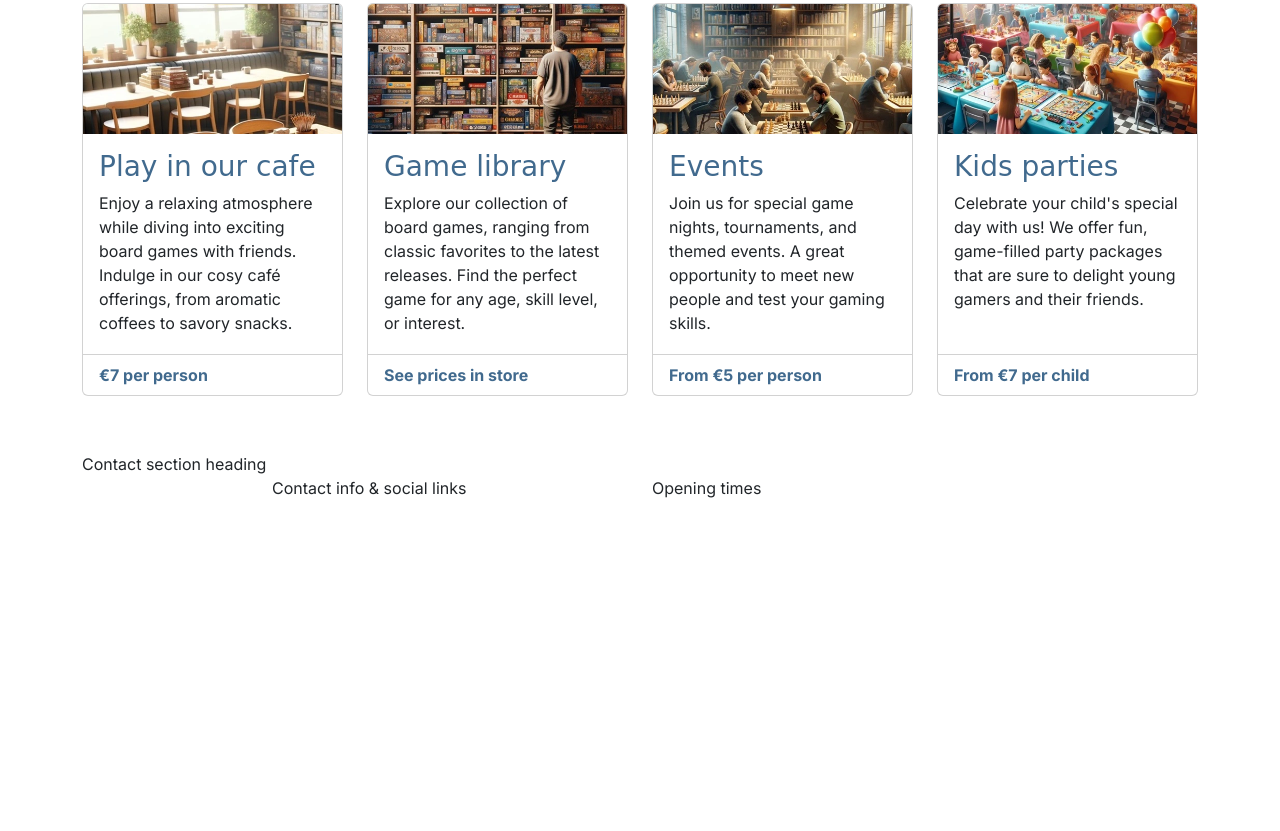
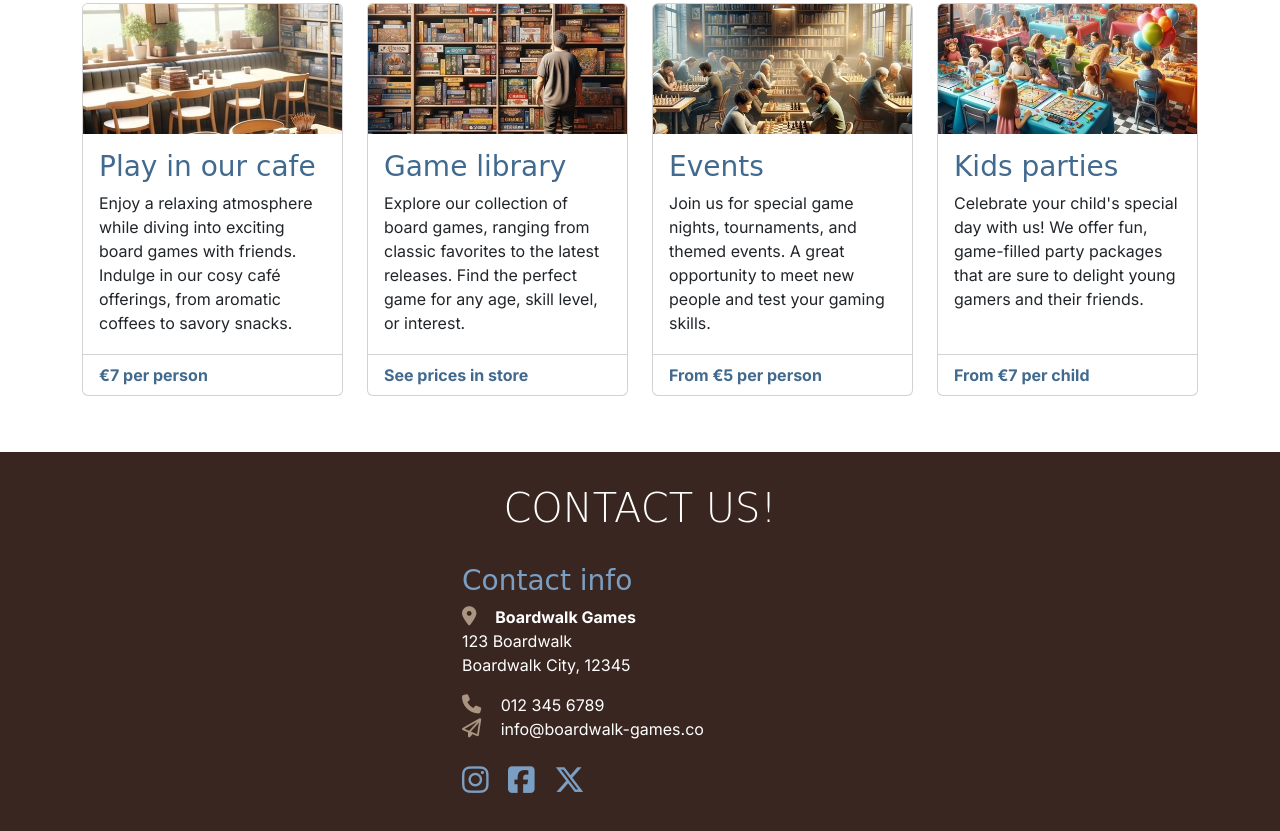
Before and after one commit to HelenLloydJeng/broadwalk-games, a plain HTML site: page index.html in a window 1280 px wide. Shown: the part 656-1487 px from the top of the page. Before the commit the page ends 1156 px from the top, so only its background shows below. Drawn offline with nearby package versions, Linux system fonts and the light colour scheme; a web font is replaced by a local one.

Commit message:
added ontact details

```diff
--- a/assets/css/style.css
+++ b/assets/css/style.css
@@ -81,6 +81,38 @@ h2 {
     border: none;
 }
 
+/* Footer / contact */
+
+#contact {
+    background-color: var(--primary-color);
+    color: white;
+    padding-bottom: 3rem;
+}
+
+#contact h2 {
+    color: white;
+}
+
+#contact .sub-heading-color {
+    color: var(--highlight-color-light);
+}
+
+#contact i {
+    color: var(--secondary-color);
+    font-size: 1.2rem;
+    margin-right: 15px;
+}
+
+#contact .social-links i {
+    color: var(--highlight-color-light);
+    font-size: 1.9rem;
+    transition: color 0.3s ease-in-out;
+}
+
+#contact .social-links i:hover {
+    color: var(--secondary-color);
+}
+
 
 /* grid visualisation CSS for testing */
 /*
--- a/index.html
+++ b/index.html
@@ -195,20 +195,36 @@
 </section>
 </main>
 
-
-<!-- Footer / contact section -->
+   <!-- Footer / contact section -->
     <!-- mt-auto added to push footer to the bottom of the page -->
-    <footer class="mt-auto">
-        <div class="container">
+    <footer id="contact" class="mt-auto">
+        <div class="container section">
             <div class="row justify-content-center">
-                <div class="col-12">Contact section heading</div>
+                <div class="col-12 text-center">
+                    <h2 class="display-6">Contact us!</h2>
+                </div>
                 <!-- Contact info -->
-                <div class="col-12 col-md-6 col-xl-4">Contact info & social links</div>
-                <!-- Opening times -->
-                <div class="col-12 col-md-6 col-xl-4">Opening times</div>
-            </div>
-        </div>
-    </footer>
+                <div class="col-12 col-md-6 col-xl-4">
+                    <h3 class="sub-heading-color">Contact info</h3>
+                    <address>
+                        <strong><i class="fa-solid fa-location-dot"></i> Boardwalk Games</strong><br>
+                        123 Boardwalk<br>
+                        Boardwalk City, 12345
+                    </address>
+                    <p><i class="fa-solid fa-phone"></i> 012 345 6789<br>
+                        <i class="fa-regular fa-paper-plane"></i> info@boardwalk-games.co
+                    </p>
+                    <div class="social-links mt-4">
+                        <a href="https://www.instagram.com" target="_blank"
+                            aria-label="Visit our Instagram page (opens in a new tab)" rel="noopener"><i
+                                class="fa-brands fa-instagram"></i></a>
+                        <a href="https://www.facebook.com" target="_blank"
+                            aria-label="Visit our Facebook page (opens in a new tab)" rel="noopener"><i
+                                class="fa-brands fa-square-facebook"></i></a>
+                        <a href="https://www.x.com" target="_blank" aria-label="Visit our X feed (opens in a new tab)"
+                            rel="noopener"><i class="fa-brands fa-x-twitter"></i></a>
+                    </div>
+                </div>
 
 
     <!--bootrap JS-->
```
